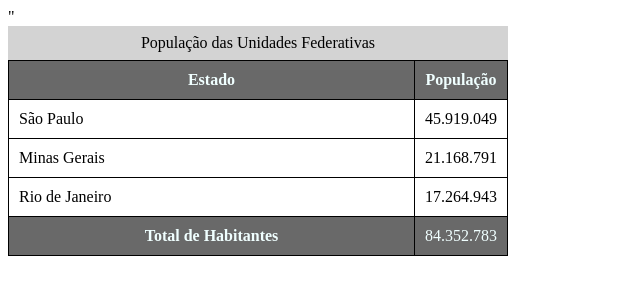
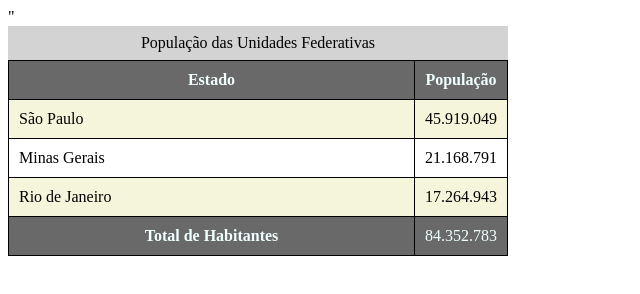
Before and after one commit to HenriqCMartins/Curso-de-HTML-CSS3, a plain HTML site: page Css-study/ex023/tabela002.html in a window 1280 px wide. Shown: the whole page, without its empty margins (0-640 px from the left). Drawn offline with Linux system fonts and the light colour scheme.

Commit message:
efeito zebrado

```diff
--- a/Css-study/ex023/tabela002.html
+++ b/Css-study/ex023/tabela002.html
@@ -17,6 +17,10 @@
         thead, tfoot{
             background-color: dimgray;
             color: azure;
+        }
+
+        tbody > tr:nth-child(odd){
+            background-color: beige;
         }
 
         td, th{
```
